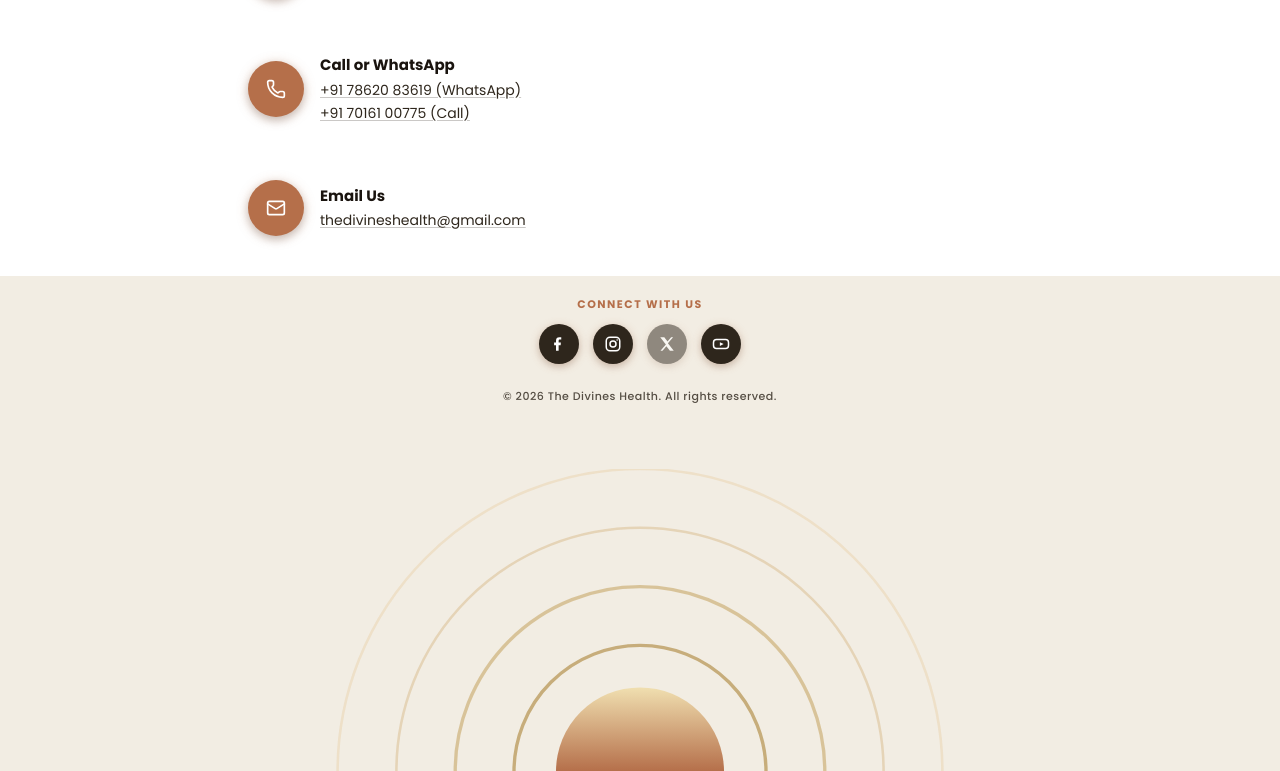
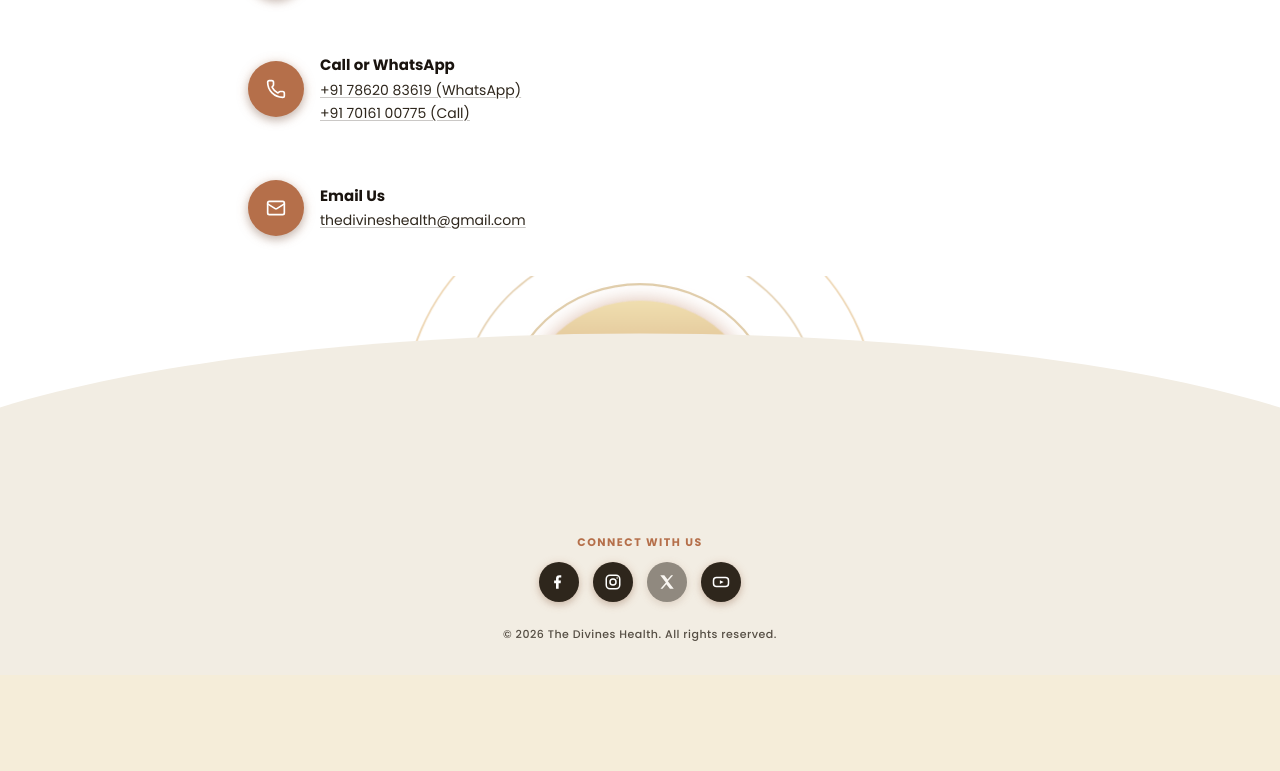
Before and after one commit to ladkrishnaronak/divines-wellness, a Next.js app: page /contact in a window 1280 px wide. Shown: the part 251-1022 px from the top of the page. After the commit the page ends 926 px from the top, so only its background shows below. Built offline with nearby package versions, Linux system fonts and the light colour scheme.

Commit message:
Make rising-sun curve the actual white-to-cream section boundary with animation

```diff
--- a/src/app/contact/page.tsx
+++ b/src/app/contact/page.tsx
@@ -121,8 +121,69 @@ export default function ContactPage() {
         ))}
       </div>
 
-      {/* Bottom: socials + copyright */}
-      <div className="flex w-full flex-col items-center gap-6 bg-[#f2ede3] pb-8 pt-5">
+      {/* Rising-sun outer layer — the sun's horizon arc IS the white→cream section
+          edge (like the wave divider on satvicmovement.org/contact, redrawn here
+          as a sunrise in this site's own gold/terracotta palette). The band behind
+          the rays/disc stays white (matching the section above) so the cream dome
+          path — drawn last, on top — reads as the actual curved seam where white
+          becomes cream, with the sun rising up out of that curve. Rays + disc
+          gently pulse via CSS keyframes so the motif reads as alive, not static. */}
+      <div className="relative w-full bg-[#f2ede3]">
+        <style>{`
+          @keyframes risingSunRayPulse {
+            0%, 100% { opacity: 0.55; transform: scale(1); }
+            50% { opacity: 1; transform: scale(1.045); }
+          }
+          @keyframes risingSunDiscGlow {
+            0%, 100% { filter: drop-shadow(0 0 6px rgba(181,111,74,0.35)); }
+            50% { filter: drop-shadow(0 0 20px rgba(181,111,74,0.65)); }
+          }
+          .rising-sun-ray {
+            transform-box: fill-box;
+            transform-origin: center;
+            animation: risingSunRayPulse 4.5s ease-in-out infinite;
+          }
+          .rising-sun-ray--2 { animation-delay: 0.35s; }
+          .rising-sun-ray--3 { animation-delay: 0.7s; }
+          .rising-sun-ray--4 { animation-delay: 1.05s; }
+          .rising-sun-disc {
+            transform-box: fill-box;
+            transform-origin: center;
+            animation: risingSunDiscGlow 4.5s ease-in-out infinite;
+          }
+          @media (prefers-reduced-motion: reduce) {
+            .rising-sun-ray, .rising-sun-disc { animation: none; }
+          }
+        `}</style>
+        <svg
+          viewBox="0 0 1440 280"
+          preserveAspectRatio="none"
+          className="block h-[130px] w-full overflow-hidden bg-white sm:h-[160px] md:h-[200px] lg:h-[230px]"
+          aria-hidden="true"
+        >
+          <defs>
+            <linearGradient id="risingSunGradient" x1="0" y1="0" x2="0" y2="1">
+              <stop offset="0%" stopColor="#f0dfb0" />
+              <stop offset="100%" stopColor="#b56f4a" />
+            </linearGradient>
+          </defs>
+
+          {/* Concentric rays, centered above the horizon peak */}
+          <path className="rising-sun-ray rising-sun-ray--1" d="M 460 160 A 260 260 0 0 1 980 160" fill="none" stroke="#e6c594" strokeWidth="2" opacity="0.35" />
+          <path className="rising-sun-ray rising-sun-ray--2" d="M 520 160 A 200 200 0 0 1 920 160" fill="none" stroke="#d4b482" strokeWidth="2" opacity="0.45" />
+          <path className="rising-sun-ray rising-sun-ray--3" d="M 570 160 A 150 150 0 0 1 870 160" fill="none" stroke="#c9a86a" strokeWidth="2.5" opacity="0.6" />
+          <path className="rising-sun-ray rising-sun-ray--4" d="M 610 160 A 110 110 0 0 1 830 160" fill="none" stroke="#b89959" strokeWidth="2.5" opacity="0.75" />
+
+          {/* Sun disc, peeking up from behind the horizon */}
+          <circle className="rising-sun-disc" cx="720" cy="160" r="130" fill="url(#risingSunGradient)" />
+
+          {/* The horizon itself — this curve is the actual white→cream section
+              boundary, drawn on top so the sun/rays appear to rise out of it. */}
+          <path d="M0,280 L0,160 C 360,40 1080,40 1440,160 L1440,280 Z" fill="#f2ede3" />
+        </svg>
+
+        {/* Content pushed down below the curve so it never collides with it */}
+        <div className="relative flex w-full flex-col items-center gap-6 px-6 pb-8 pt-3 sm:pt-5 md:pt-7">
           <div className="flex w-full flex-col items-center gap-3">
             <p className="text-[11px] font-bold uppercase tracking-[1.5px] text-[#b56f4a]">
               Connect with us
@@ -157,29 +218,6 @@ export default function ContactPage() {
             © 2026 The Divines Health. All rights reserved.
           </p>
         </div>
-
-      {/* Rising-sun closing flourish — inspired by the sunrise motif on
-          satvicmovement.org/contact, redrawn in this site's own gold/terracotta
-          palette instead of their green. */}
-      <div className="flex w-full justify-center overflow-hidden bg-[#f2ede3] px-6 pb-0 pt-8">
-        <svg
-          viewBox="0 0 400 180"
-          preserveAspectRatio="xMidYMax meet"
-          className="h-auto w-full max-w-2xl"
-          aria-hidden="true"
-        >
-          <defs>
-            <linearGradient id="risingSunGradient" x1="0" y1="0" x2="0" y2="1">
-              <stop offset="0%" stopColor="#f0dfb0" />
-              <stop offset="100%" stopColor="#b56f4a" />
-            </linearGradient>
-          </defs>
-          <path d="M 20 180 A 180 180 0 0 1 380 180" fill="none" stroke="#e6c594" strokeWidth="1.5" opacity="0.35" />
-          <path d="M 55 180 A 145 145 0 0 1 345 180" fill="none" stroke="#d4b482" strokeWidth="1.5" opacity="0.45" />
-          <path d="M 90 180 A 110 110 0 0 1 310 180" fill="none" stroke="#c9a86a" strokeWidth="2" opacity="0.6" />
-          <path d="M 125 180 A 75 75 0 0 1 275 180" fill="none" stroke="#b89959" strokeWidth="2" opacity="0.75" />
-          <path d="M 150 180 A 50 50 0 0 1 250 180 Z" fill="url(#risingSunGradient)" />
-        </svg>
       </div>
     </div>
   );
```
Lines whose indentation alone changed are shown as unchanged.
